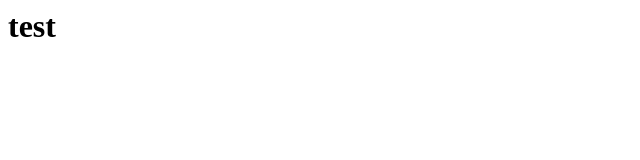
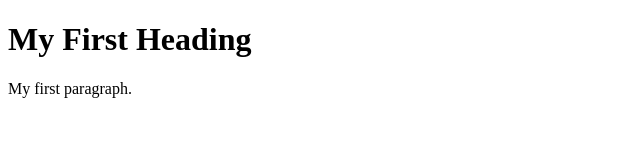
Before and after one commit to hxptix/uek-109, a plain HTML site: page index.html in a window 1280 px wide. Shown: the whole page, without its empty margins (0-640 px from the left). Drawn offline with Linux system fonts and the light colour scheme.

Commit message:
HTML Revamp

```diff
--- a/index.html
+++ b/index.html
@@ -1,8 +1,10 @@
+<!DOCTYPE html>
 <html>
-    <body>
-        <h1>
-            test
-        </h1>
+<body>
 
-    </body>
+<h1>My First Heading</h1>
+
+<p>My first paragraph.</p>
+
+</body>
 </html>
```
